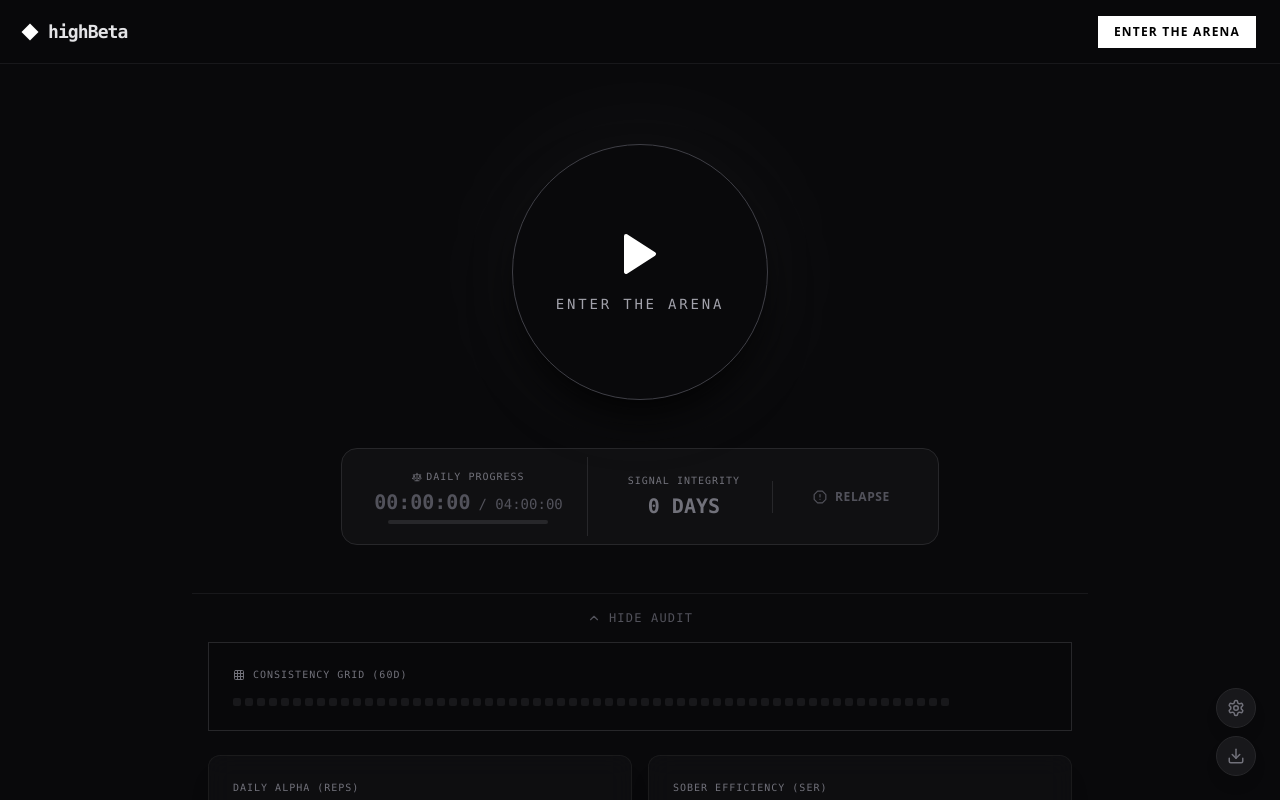
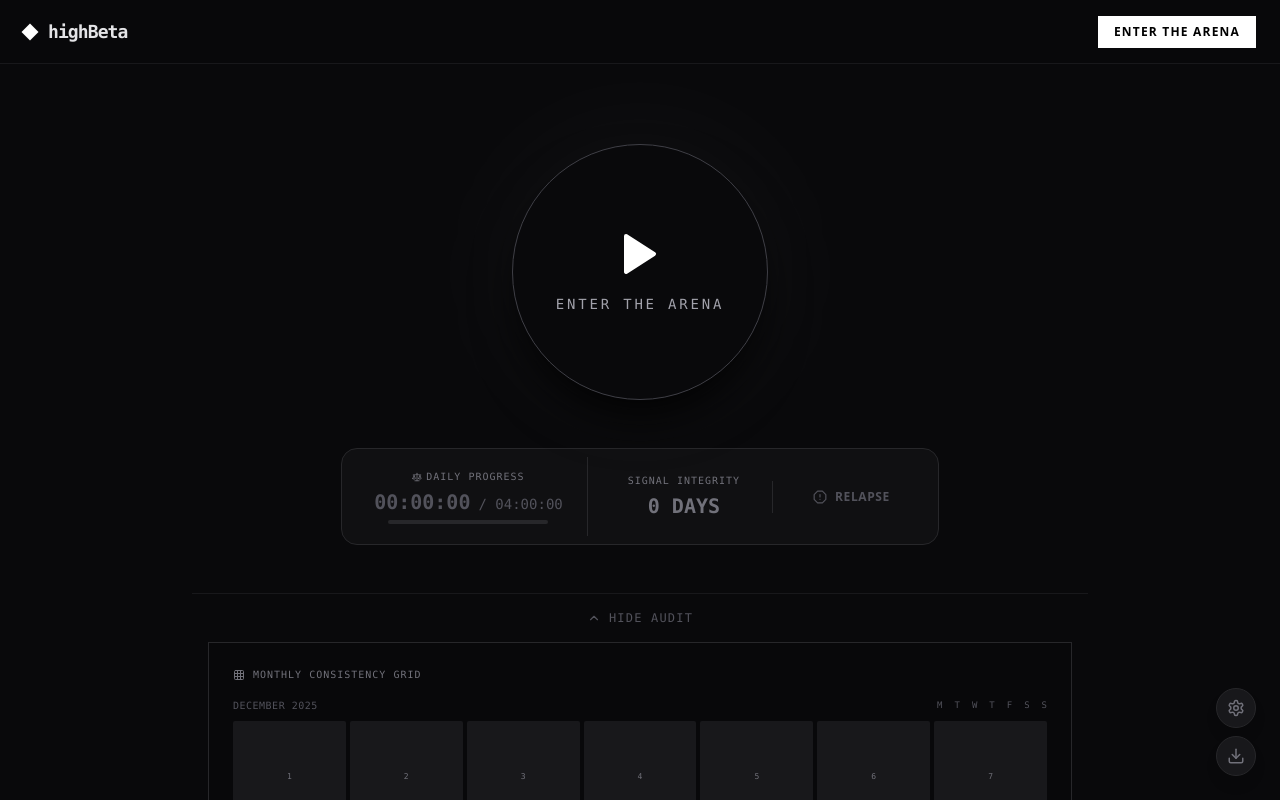
Before and after one commit to Bonorinoa/Quals-Arena, a React (Vite) app: page / in a window 1280 px wide. Both pictures are taken after a click on the button "AUDIT PERFORMANCE". Shown: the top 800 px of the page. Built offline with nearby package versions, Linux system fonts and the light colour scheme.

Commit message:
Redesign consistency grid to show monthly calendar view
Co-authored-by: Bonorinoa <65452931+Bonorinoa@users.noreply.github.com>

```diff
--- a/components/DashboardView.tsx
+++ b/components/DashboardView.tsx
@@ -10,7 +10,8 @@ import {
 import { Session, UserSettings } from '../types';
 import { Card } from './ui/Card';
 import {
-  differenceInDays, startOfWeek, endOfWeek, isWithinInterval, parseISO, format, subDays
+  differenceInDays, startOfWeek, endOfWeek, isWithinInterval, parseISO, format, subDays,
+  startOfMonth, endOfMonth, eachDayOfInterval, getDay
 } from 'date-fns';
 import { getLocalDate } from '../services/storage';
 
@@ -71,16 +72,30 @@ const DeltaIndicator: React.FC<{ current: number | string; previous: number | st
   );
 };
 
-// HEATMAP COMPONENT
+// HEATMAP COMPONENT - Monthly Calendar View
 const ConsistencyGrid: React.FC<{ sessions: Session[] }> = ({ sessions }) => {
-   const days = useMemo(() => {
+   const calendarData = useMemo(() => {
+      const today = new Date();
+      const monthStart = startOfMonth(today);
+      const monthEnd = endOfMonth(today);
+
+      // Get all days in the current month
+      const daysInMonth = eachDayOfInterval({ start: monthStart, end: monthEnd });
+
+      // Calculate padding for the start of the month (to align with week grid)
+      const firstDayOfWeek = getDay(monthStart); // 0 = Sunday, 1 = Monday, etc.
+      const startPadding = firstDayOfWeek === 0 ? 6 : firstDayOfWeek - 1; // Convert to Monday = 0
+
       const result = [];
-      const today = new Date();
-      // Generate last 60 days
-      for (let i = 59; i >= 0; i--) {
-         const d = subDays(today, i);
-         const dateStr = d.toISOString().split('T')[0];
 
+      // Add empty cells for padding (previous month days)
+      for (let i = 0; i < startPadding; i++) {
+         result.push({ date: '', intensity: 'bg-transparent', reps: 0, isEmpty: true });
+      }
+
+      // Add actual days of the month
+      for (const day of daysInMonth) {
+         const dateStr = day.toISOString().split('T')[0];
          const daySessions = sessions.filter(s => s.date === dateStr);
          const reps = daySessions.reduce((acc, s) => acc + s.reps, 0);
 
@@ -89,20 +104,41 @@ const ConsistencyGrid: React.FC<{ sessions: Session[] }> = ({ sessions }) => {
          if (reps > 5) intensity = 'bg-emerald-700/60';
          if (reps > 15) intensity = 'bg-emerald-500';
 
-         result.push({ date: dateStr, intensity, reps });
+         result.push({
+            date: dateStr,
+            intensity,
+            reps,
+            dayOfMonth: day.getDate(),
+            isEmpty: false
+         });
       }
-      return result;
+
+      return { days: result, monthName: format(today, 'MMMM yyyy') };
    }, [sessions]);
 
    return (
-      <div className="flex flex-wrap gap-1 w-full justify-start">
-         {days.map((d) => (
-            <div
-               key={d.date}
-               title={`${d.date}: ${d.reps} reps`}
-               className={`w-2 h-2 rounded-sm ${d.intensity} hover:border hover:border-white/50 transition-all cursor-help`}
-            />
-         ))}
+      <div>
+         <div className="text-[10px] text-zinc-600 font-mono mb-2 flex items-center justify-between">
+            <span className="uppercase tracking-wider">{calendarData.monthName}</span>
+            <div className="flex gap-3 text-[9px]">
+               <span>M</span><span>T</span><span>W</span><span>T</span><span>F</span><span>S</span><span>S</span>
+            </div>
+         </div>
+         <div className="grid grid-cols-7 gap-1 w-full">
+            {calendarData.days.map((d, idx) => (
+               <div
+                  key={`${d.date}-${idx}`}
+                  title={d.isEmpty ? '' : `${d.date}: ${d.reps} reps`}
+                  className={`aspect-square rounded-sm ${d.intensity} ${d.isEmpty ? '' : 'hover:border hover:border-white/50 transition-all cursor-help'} relative group`}
+               >
+                  {!d.isEmpty && (
+                     <span className="absolute inset-0 flex items-center justify-center text-[8px] text-zinc-500 group-hover:text-white font-mono transition-colors">
+                        {d.dayOfMonth}
+                     </span>
+                  )}
+               </div>
+            ))}
+         </div>
       </div>
    );
 };
@@ -283,7 +319,7 @@ export const DashboardView: React.FC<DashboardViewProps> = ({ sessions, settings
             {/* HEATMAP LEDGER */}
             <div className="p-6 border border-zinc-800 bg-zinc-950/50">
                <div className="text-[10px] text-zinc-500 font-mono uppercase tracking-widest mb-4 flex items-center gap-2">
-                  <Grid size={12} /> Consistency Grid (60d)
+                  <Grid size={12} /> Monthly Consistency Grid
                </div>
                <ConsistencyGrid sessions={sessions} />
             </div>
```
